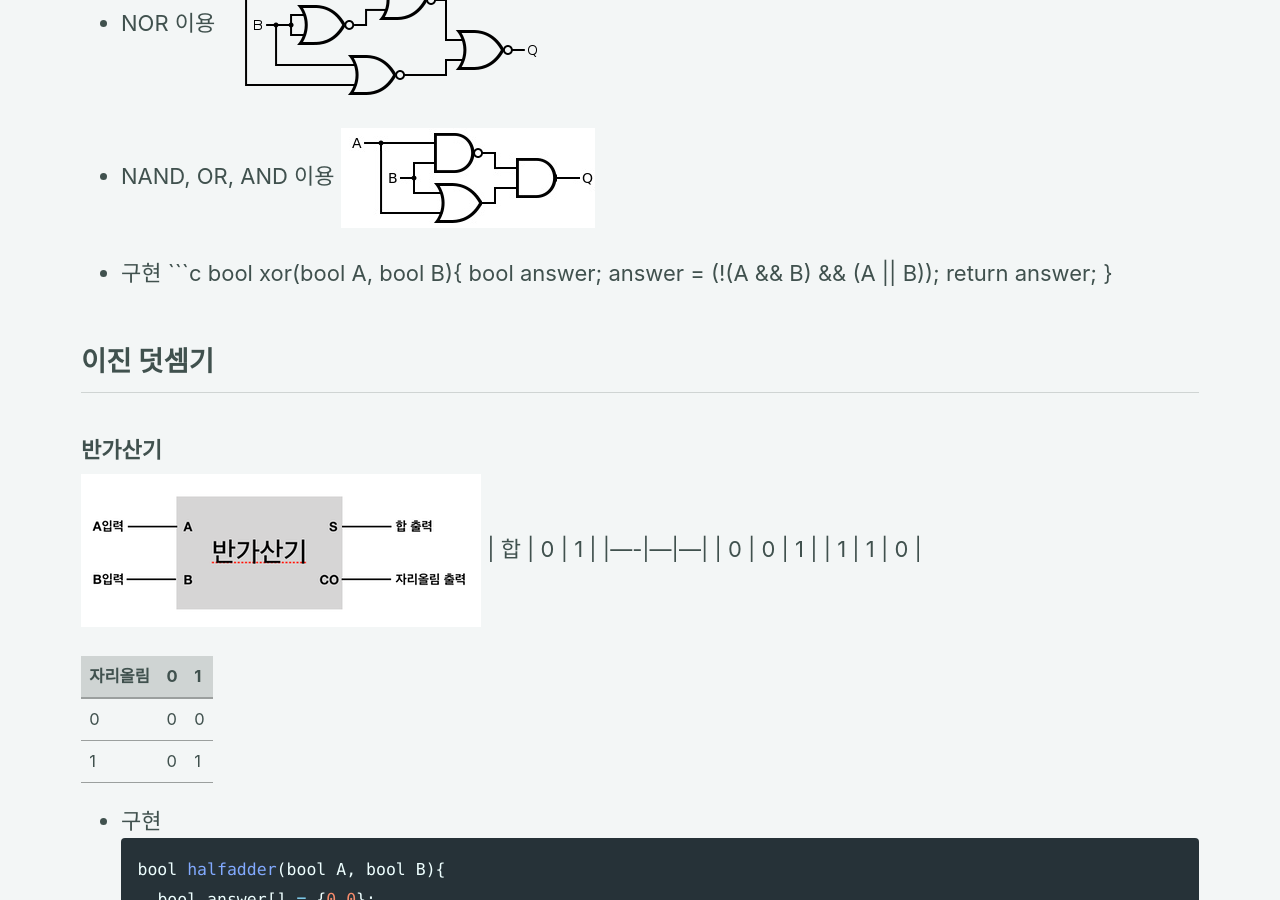
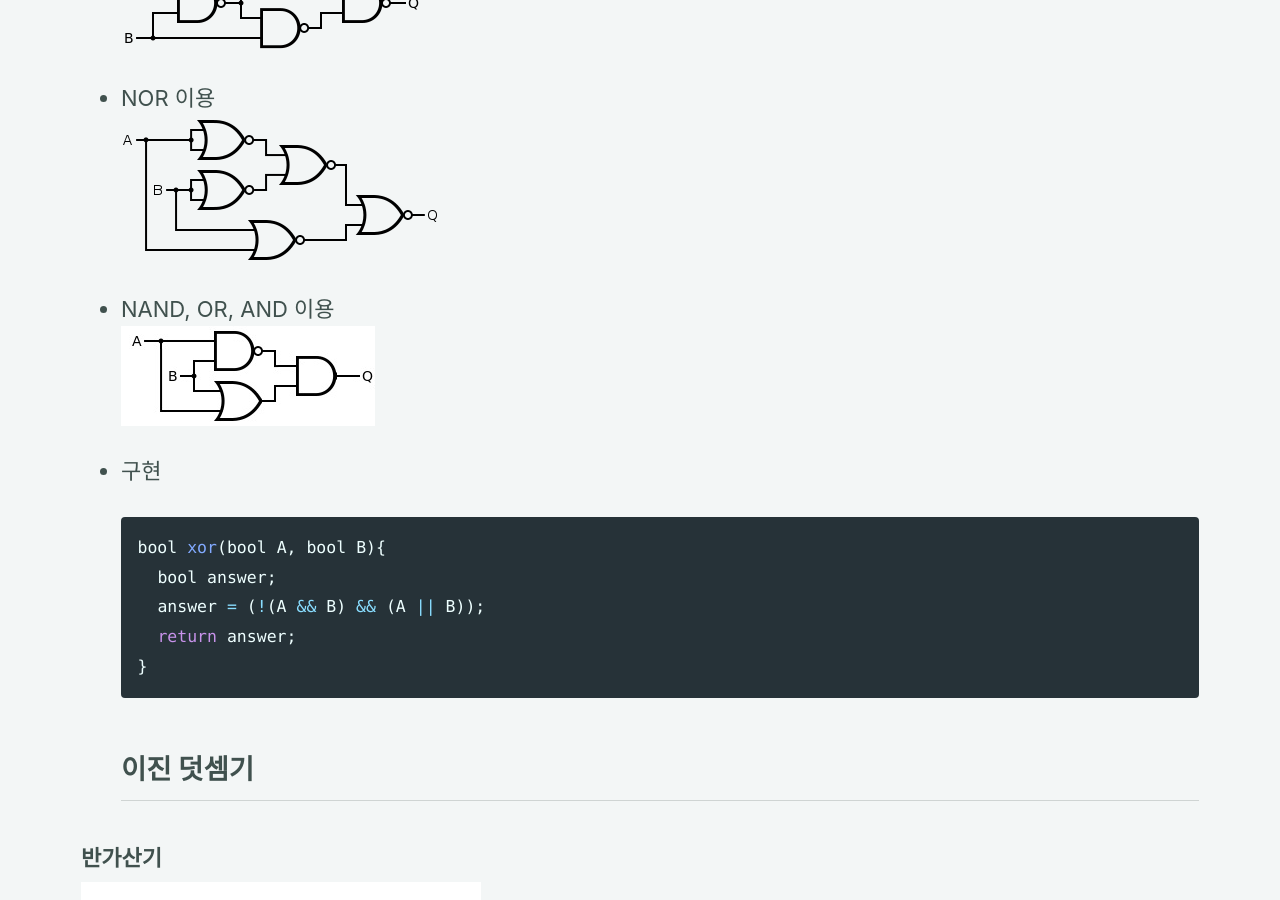
Before and after one commit to andole87/andole87.github.io, a Jekyll site: the page built from _posts/2019-04-03-digital-logic-curcuit.md, in a window 1280 px wide and 900 px high, scrolled down 7069 px. Built offline with Jekyll 4.4.1, drawn with Linux system fonts in a browser that asks for light colours; cached includes are drawn as plain includes; comment, search, counter and statistics services are not loaded.

Commit message:
edit blog

````diff
--- a/_posts/2019-04-03-digital-logic-curcuit.md
+++ b/_posts/2019-04-03-digital-logic-curcuit.md
@@ -50,7 +50,7 @@ INVERTOR + AND 게이트.
 | true  | true  | false |
 
 - 구현
-```c
+```cpp
 bool nand(bool A, bool B){
     bool answer;
     answer = !(A && B);
@@ -67,7 +67,7 @@ INVERTOR + OR 게이트.
 | true  | false | false |
 
 - 구현
-```c
+```cpp
 bool nor(bool A, bool B){
     bool answer;
     answer = !(A || B);
@@ -100,7 +100,7 @@ bool xor(bool A, bool B){
     answer = (!(A && B) && (A || B));
     return answer;
 }
-
+```
 ## 이진 덧셈기
 
 ### 반가산기
@@ -116,7 +116,7 @@ bool xor(bool A, bool B){
 | 1        | 0 | 1 |
 
 - 구현
-```c
+```cpp
 bool halfadder(bool A, bool B){
     bool answer[] = {0,0};
     answer[0] = xor(A,B);
@@ -129,7 +129,7 @@ bool halfadder(bool A, bool B){
 ### 전가산기
 ![전가산기](/../assets/step1-fulladder-symbol.png)
 
-```c
+```cpp
 bool fulladder(bool A, bool B, bool carry){
     bool answer[];
 
````
Also changed, not shown: _sass/minimal-mistakes/_base.scss (indentation only), 1 other file.
